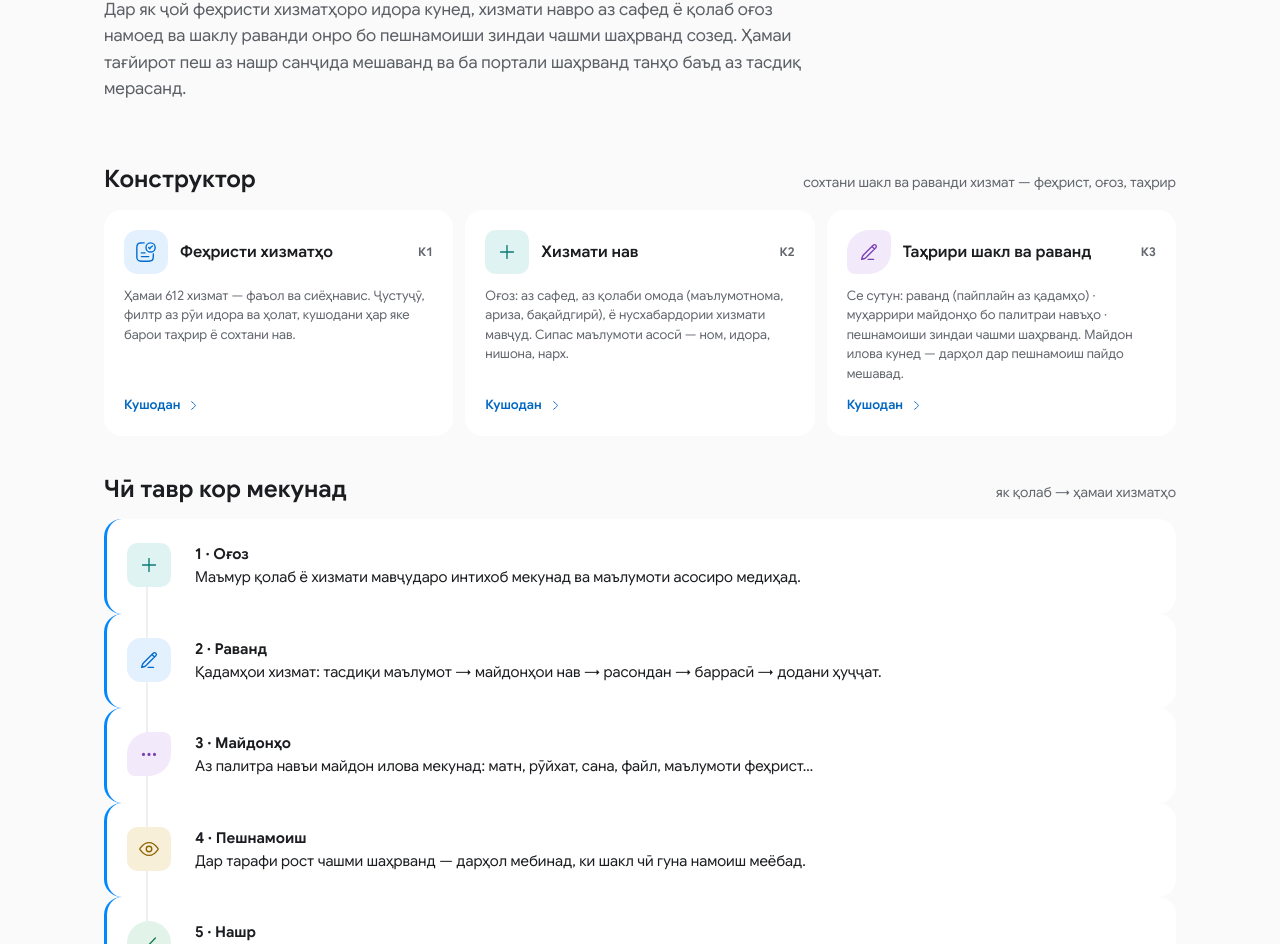
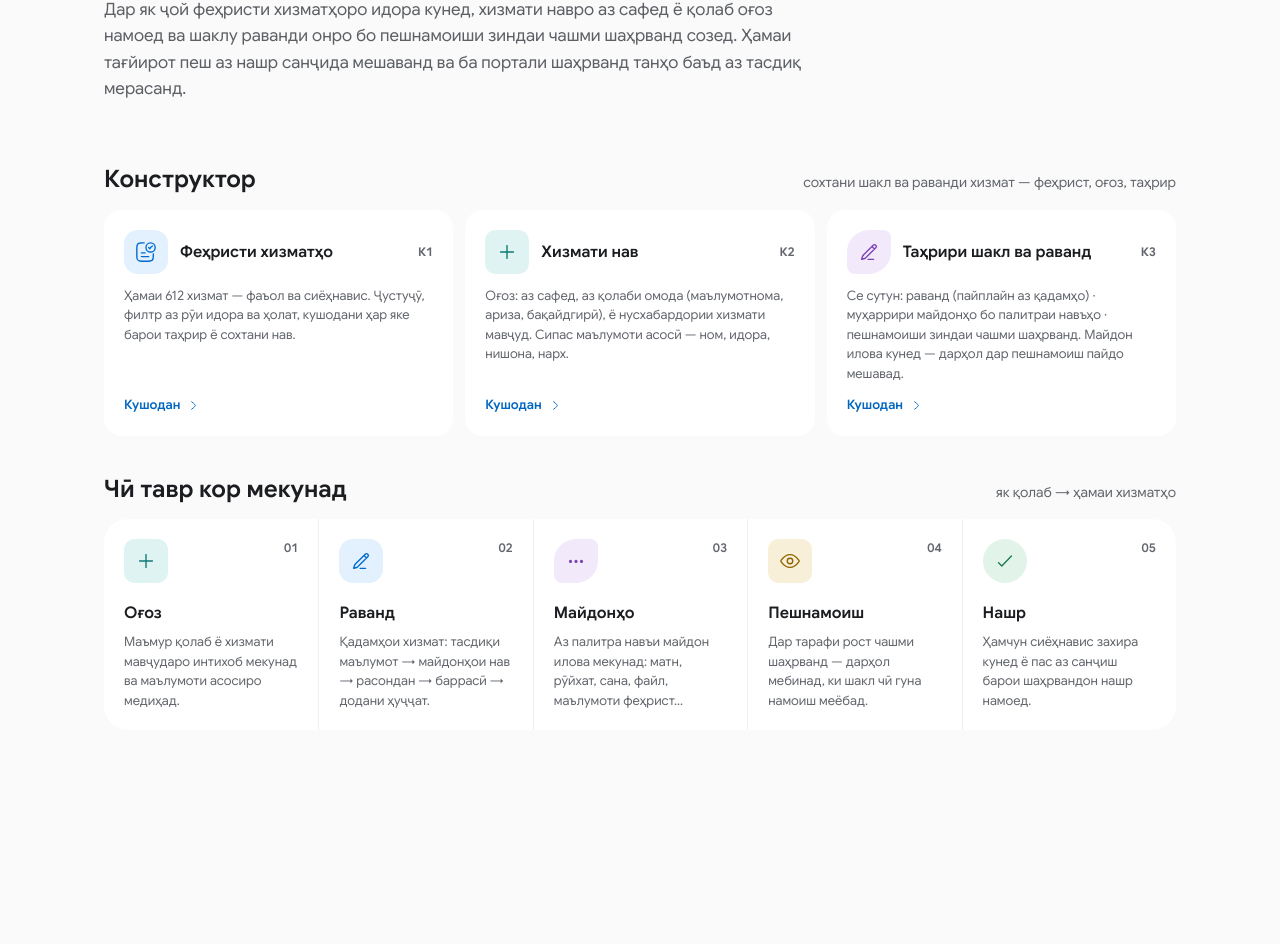
Before and after one commit to osimij/ekhizmat-overview, a website built with Vite: page Admin/index.html in a window 1280 px wide. Shown: the part 217-1161 px from the top of the page. After the commit the page ends 995 px from the top, so only its background shows below. Built offline with nearby package versions, Linux system fonts and the light colour scheme.

Commit message:
feat: redesign admin workflow overview

```diff
--- a/Admin/index.html
+++ b/Admin/index.html
@@ -36,11 +36,11 @@
   </div>
 </header>
 
-<main id="main">
+<main id="main" class="gx-main">
   <div class="wrap">
     <div class="gx-hero">
       <span class="eyebrow">Конструктори хизматрасонӣ — блоки мустақил</span>
-      <h1>Маъмур худаш хизмати нав месозад — бе барномасоз</h1>
+      <h1><span>Маъмур худаш хизмати нав месозад</span><span>— бе барномасоз</span></h1>
       <p>Дар як ҷой феҳристи хизматҳоро идора кунед, хизмати навро аз сафед ё қолаб оғоз намоед ва шаклу раванди онро бо пешнамоиши зиндаи чашми шаҳрванд созед. Ҳамаи тағйирот пеш аз нашр санҷида мешаванд ва ба портали шаҳрванд танҳо баъд аз тасдиқ мерасанд.</p>
     </div>
 
@@ -64,13 +64,33 @@
 
     <section class="gx-sect" aria-labelledby="s-how">
       <div class="sect-h"><h2 id="s-how">Чӣ тавр кор мекунад</h2><span class="sub">як қолаб → ҳамаи хизматҳо</span></div>
-      <div class="jmap">
-        <div class="jstage"><span class="tile t-teal sh-r"><svg><use href="/design-system/assets/icons.svg#i-plus"/></svg></span><div><b>1 · Оғоз</b><p>Маъмур қолаб ё хизмати мавҷударо интихоб мекунад ва маълумоти асосиро медиҳад.</p></div></div>
-        <div class="jstage"><span class="tile t-blue"><svg><use href="/design-system/assets/icons.svg#i-edit"/></svg></span><div><b>2 · Раванд</b><p>Қадамҳои хизмат: тасдиқи маълумот → майдонҳои нав → расондан → баррасӣ → додани ҳуҷҷат.</p></div></div>
-        <div class="jstage"><span class="tile t-violet sh-l"><svg><use href="/design-system/assets/icons.svg#i-dots"/></svg></span><div><b>3 · Майдонҳо</b><p>Аз палитра навъи майдон илова мекунад: матн, рӯйхат, сана, файл, маълумоти феҳрист…</p></div></div>
-        <div class="jstage"><span class="tile t-amber sh-r"><svg><use href="/design-system/assets/icons.svg#i-eye"/></svg></span><div><b>4 · Пешнамоиш</b><p>Дар тарафи рост чашми шаҳрванд — дарҳол мебинад, ки шакл чӣ гуна намоиш меёбад.</p></div></div>
-        <div class="jstage"><span class="tile t-green sh-c"><svg><use href="/design-system/assets/icons.svg#i-check"/></svg></span><div><b>5 · Нашр</b><p>Ҳамчун сиёҳнавис захира кунед ё пас аз санҷиш барои шаҳрвандон нашр намоед.</p></div></div>
-      </div>
+      <ol class="gx-how">
+        <li class="gx-step">
+          <div class="gx-step__head"><span class="tile t-teal sh-r"><svg><use href="/design-system/assets/icons.svg#i-plus"/></svg></span><span class="gx-step__number">01</span></div>
+          <h3>Оғоз</h3>
+          <p>Маъмур қолаб ё хизмати мавҷударо интихоб мекунад ва маълумоти асосиро медиҳад.</p>
+        </li>
+        <li class="gx-step">
+          <div class="gx-step__head"><span class="tile t-blue"><svg><use href="/design-system/assets/icons.svg#i-edit"/></svg></span><span class="gx-step__number">02</span></div>
+          <h3>Раванд</h3>
+          <p>Қадамҳои хизмат: тасдиқи маълумот → майдонҳои нав → расондан → баррасӣ → додани ҳуҷҷат.</p>
+        </li>
+        <li class="gx-step">
+          <div class="gx-step__head"><span class="tile t-violet sh-l"><svg><use href="/design-system/assets/icons.svg#i-dots"/></svg></span><span class="gx-step__number">03</span></div>
+          <h3>Майдонҳо</h3>
+          <p>Аз палитра навъи майдон илова мекунад: матн, рӯйхат, сана, файл, маълумоти феҳрист…</p>
+        </li>
+        <li class="gx-step">
+          <div class="gx-step__head"><span class="tile t-amber sh-r"><svg><use href="/design-system/assets/icons.svg#i-eye"/></svg></span><span class="gx-step__number">04</span></div>
+          <h3>Пешнамоиш</h3>
+          <p>Дар тарафи рост чашми шаҳрванд — дарҳол мебинад, ки шакл чӣ гуна намоиш меёбад.</p>
+        </li>
+        <li class="gx-step">
+          <div class="gx-step__head"><span class="tile t-green sh-c"><svg><use href="/design-system/assets/icons.svg#i-check"/></svg></span><span class="gx-step__number">05</span></div>
+          <h3>Нашр</h3>
+          <p>Ҳамчун сиёҳнавис захира кунед ё пас аз санҷиш барои шаҳрвандон нашр намоед.</p>
+        </li>
+      </ol>
     </section>
   </div>
 </main>
--- a/apps/admin/app.css
+++ b/apps/admin/app.css
@@ -682,7 +682,9 @@ body.shot .bp-bar{display:none}
 
 /* ============ GALLERY (blueprints/index.html) ============ */
 .gx-hero{padding:var(--s-10) 0 var(--s-6)}
-.gx-hero h1{font-size:var(--fs-32); max-width:24ch}
+.gx-main{padding-bottom:max(var(--s-12),env(safe-area-inset-bottom))}
+.gx-hero h1{font-size:var(--fs-32); max-width:none}
+.gx-hero h1 span{display:block}
 .gx-hero p{color:var(--ink-2); font-size:var(--fs-17); margin-top:var(--s-3); max-width:64ch}
 .gx-sect{margin-top:var(--s-10)}
 .gx-sect > .sect-h{margin-bottom:var(--s-4)}
@@ -699,6 +701,32 @@ body.shot .bp-bar{display:none}
 .gx-card p{font-size:var(--fs-13); color:var(--ink-3); line-height:1.5}
 .gx-card .gx-go{display:inline-flex; align-items:center; gap:6px; margin-top:auto; font-size:var(--fs-13); font-weight:600; color:var(--blue-ink)}
 .gx-card .gx-go svg{width:15px; height:15px}
+.gx-how{
+  display:grid; grid-template-columns:repeat(5,minmax(0,1fr));
+  list-style:none; margin:0; padding:0;
+  background:var(--panel); border-radius:var(--r-xl); overflow:hidden;
+}
+.gx-step{min-width:0; padding:var(--s-5); text-align:left}
+.gx-step + .gx-step{border-left:1px solid var(--line-in)}
+.gx-step__head{display:flex; align-items:flex-start; justify-content:space-between; gap:var(--s-3); margin-bottom:var(--s-5)}
+.gx-step__number{font-size:var(--fs-12); font-weight:650; color:var(--ink-3); font-variant-numeric:tabular-nums}
+.gx-step h3{font-size:var(--fs-16); font-weight:650; line-height:1.3}
+.gx-step p{margin-top:var(--s-2); color:var(--ink-3); font-size:var(--fs-13); line-height:1.5}
+@media(max-width:900px){
+  .gx-how{grid-template-columns:repeat(2,minmax(0,1fr))}
+  .gx-step + .gx-step{border-left:0}
+  .gx-step:nth-child(even){border-left:1px solid var(--line-in)}
+  .gx-step:nth-child(n+3){border-top:1px solid var(--line-in)}
+  .gx-step:last-child{grid-column:1/-1}
+}
+@media(max-width:560px){
+  .gx-hero h1 span{display:inline}
+  .gx-hero h1 span + span::before{content:" "}
+  .gx-how{grid-template-columns:1fr}
+  .gx-step,.gx-step:nth-child(even){border-left:0}
+  .gx-step:nth-child(n+2){border-top:1px solid var(--line-in)}
+  .gx-step:last-child{grid-column:auto}
+}
 
 /* ============ GENERIC PAGE SHELL FOR CITIZEN BLUEPRINTS ============ */
 /* a calm centred reading column, a touch wider than --col for forms */
```
Also changed, not shown: apps/admin/js/builder-i18n.js.
